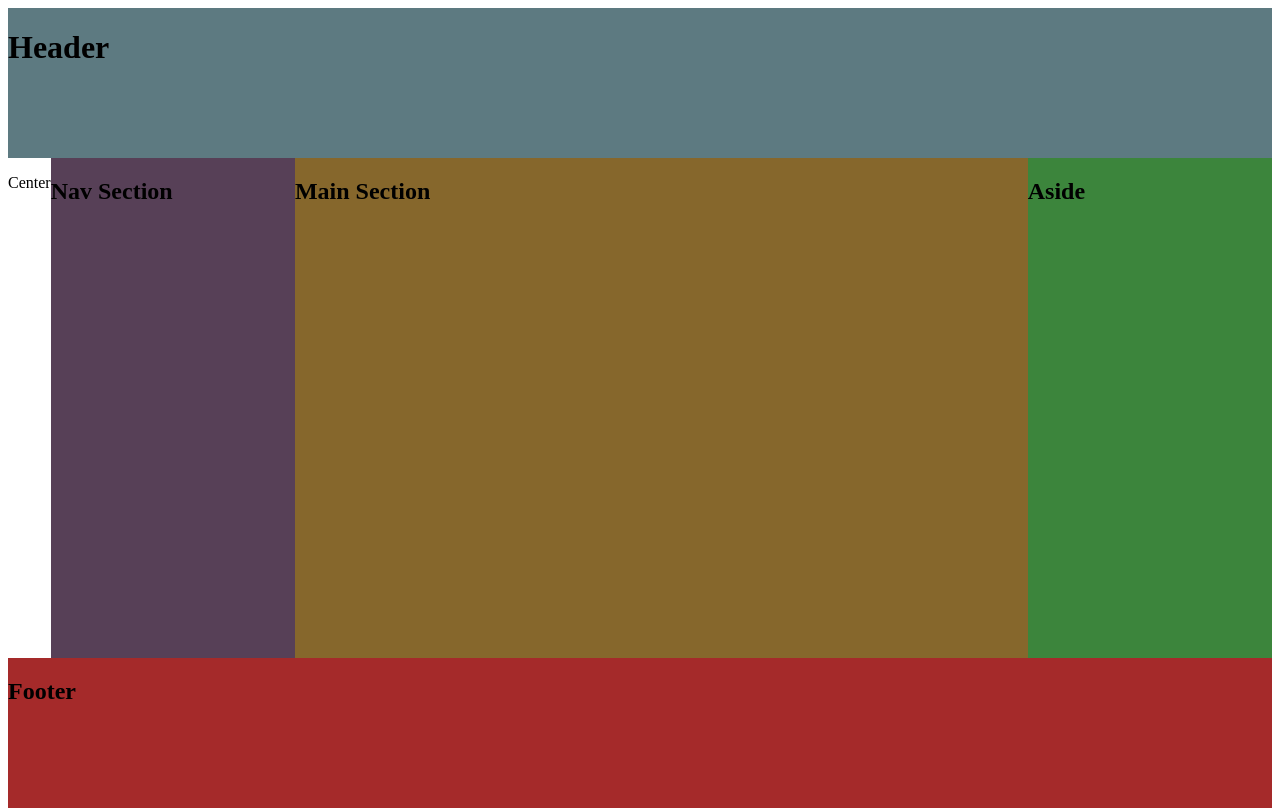
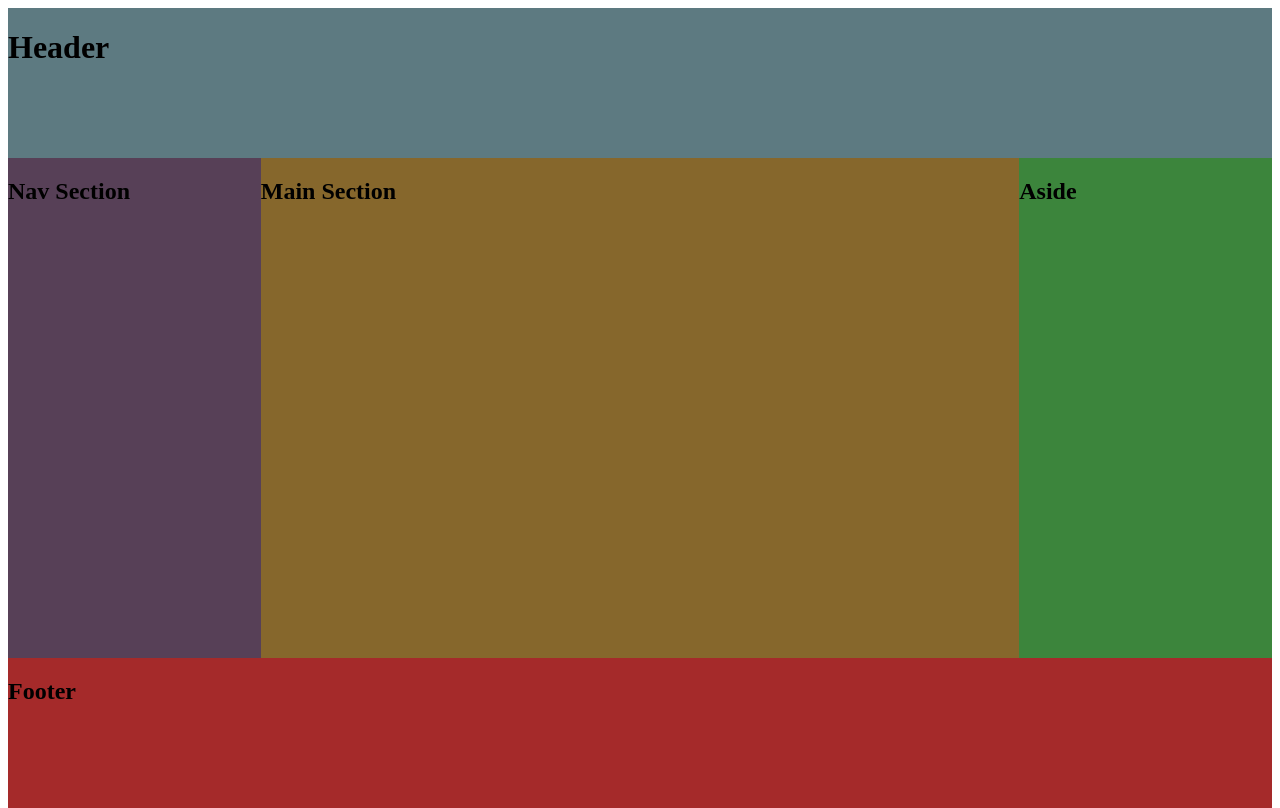
Before and after one commit to ArsenFrigerio/Flexbox, a plain HTML site: page html/flexbox3.html in a window 1280 px wide. Drawn offline with Linux system fonts and the light colour scheme.

Commit message:
removed paragraph portion in center class for cohesive structure

```diff
--- a/html/flexbox3.html
+++ b/html/flexbox3.html
@@ -9,7 +9,7 @@
 <body>
     <div class="container">
         <header class="color1"><h1>Header</h1></header>
-        <div class="center"><p>Center</p>
+        <div class="center">
         <nav class="color2"><h2>Nav Section</h2></nav>
         <main class="color3"><h2>Main Section</h2></main>
         <aside class="color4"><h2>Aside</h2></aside>
```
